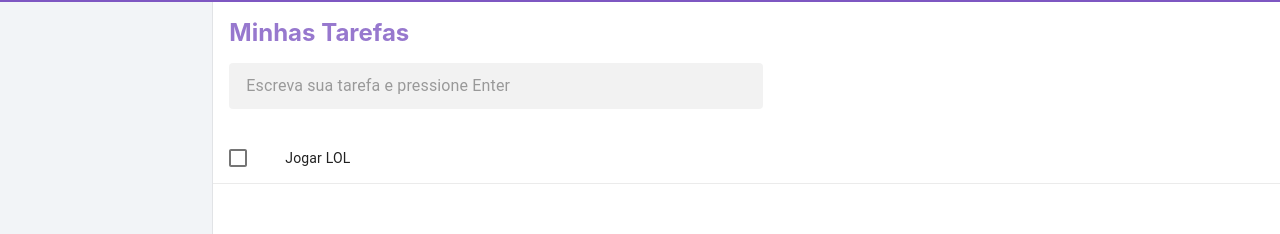
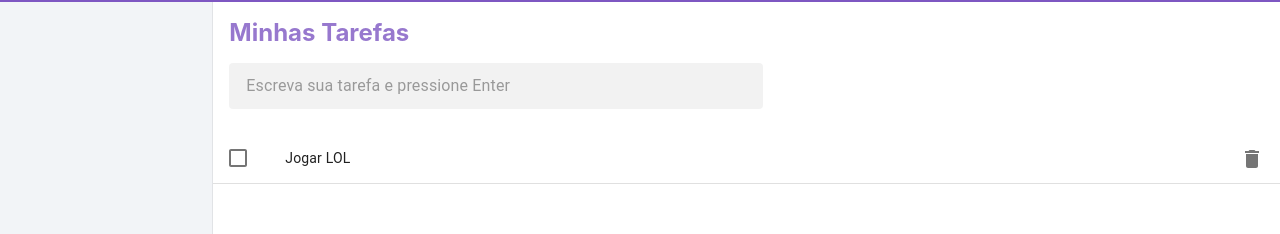
Before and after one commit to rafahsena/todo-list, a React (Create React App) app: page / in a window 1280 px wide. Shown: the part 62-296 px from the top of the page. Built offline with nearby package versions, Linux system fonts and the light colour scheme.

Commit message:
added Todo delete button

```diff
--- a/src/components/Todo/Todo.js
+++ b/src/components/Todo/Todo.js
@@ -3,19 +3,29 @@ import ListItem from "@material-ui/core/ListItem";
 import ListItemIcon from "@material-ui/core/ListItemIcon";
 import ListItemText from "@material-ui/core/ListItemText";
 import Checkbox from "@material-ui/core/Checkbox";
-import { Divider } from "@material-ui/core";
+import ListItemSecondaryAction from "@material-ui/core/ListItemSecondaryAction";
+import IconButton from "@material-ui/core/IconButton";
+import DeleteIcon from "@material-ui/icons/Delete";
 
 const Todo = props => {
+  const handleDeletePress = index => {
+    props.deleteTodo(index);
+  };
+
   return (
-    <React.Fragment>
-      <ListItem key={props.index} role={undefined} dense button onClick={() => {}}>
-        <ListItemIcon>
-          <Checkbox edge="start" tabIndex={-1} disableRipple />
-        </ListItemIcon>
-        <ListItemText primary={props.content.text} />
-      </ListItem>
-      <Divider light />
-    </React.Fragment>
+    <ListItem key={props.index} dense button divider>
+      <ListItemIcon>
+        <Checkbox edge="start" tabIndex={-1} disableRipple />
+      </ListItemIcon>
+      <ListItemText primary={props.text} />
+      <ListItemSecondaryAction
+        onClick={() => handleDeletePress(props.index)}
+      >
+        <IconButton edge="end" aria-label="delete-todo">
+          <DeleteIcon />
+        </IconButton>
+      </ListItemSecondaryAction>
+    </ListItem>
   );
 };
 
--- a/src/containers/Content/Content.js
+++ b/src/containers/Content/Content.js
@@ -7,16 +7,22 @@ import InputBase from "@material-ui/core/InputBase";
 
 const Content = props => {
   const classes = useStyles();
-  const [todos, setTodos] = useState([{text: 'Jogar LOL'}]);
+  const [todos, setTodos] = useState([{ text: "Jogar LOL" }]);
 
-  const handleKeyPress = (event) => {
-    if(event.key === "Enter") {
-      const todo = {text: event.target.value}
+  const handleKeyPress = event => {
+    if (event.key === "Enter") {
+      const todo = { text: event.target.value };
       const newState = [...todos, todo];
       setTodos(newState);
       event.target.value = "";
     }
-  }
+  };
+
+  const deleteTodo = index => {
+    const newTodos = todos.slice();
+    newTodos.splice(index, 1);
+    setTodos(newTodos);
+  };
 
   let todoList = (
     <h4 className={classes.empty}>
@@ -26,7 +32,7 @@ const Content = props => {
 
   if (todos.length) {
     todoList = todos.map((todo, index) => (
-      <Todo key={index} content={todo} index={index} />
+      <Todo key={index} text={todo.text} index={index} deleteTodo={deleteTodo} />
     ));
   }
 
@@ -37,8 +43,11 @@ const Content = props => {
         <div className={classes.addTodo}>
           <InputBase
             placeholder="Escreva sua tarefa e pressione Enter"
-            classes={{input: classes.inputInput, root: classes.inputRoot}}
-            inputProps={{ "aria-label": "add-todo", "onKeyPress": event => handleKeyPress(event) }}
+            classes={{ input: classes.inputInput, root: classes.inputRoot }}
+            inputProps={{
+              "aria-label": "add-todo",
+              onKeyPress: event => handleKeyPress(event)
+            }}
           />
         </div>
         <List>{todoList}</List>
```
